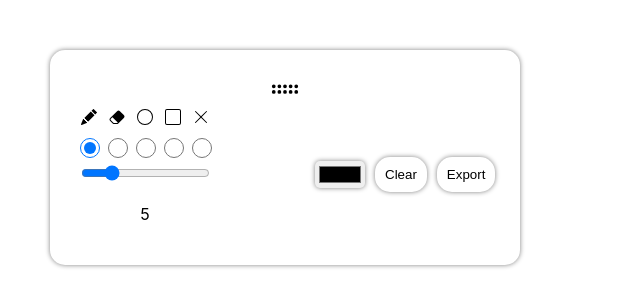
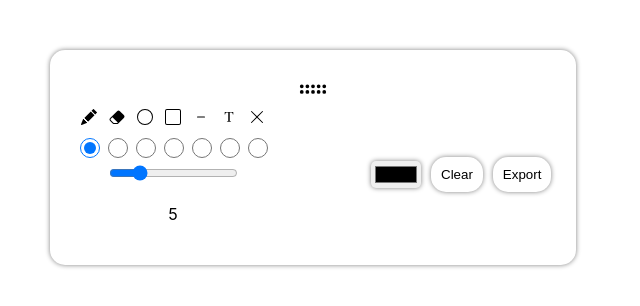
Before and after one commit to jonasbraus/DrawingApp, a React (Create React App) app: page / in a window 1280 px wide. Shown: the top 306 px of the page, without its empty margins (0-640 px from the left). Built offline with nearby package versions, Linux system fonts and the light colour scheme.

Commit message:
New Functions

```diff
--- a/src/App.js
+++ b/src/App.js
@@ -11,7 +11,7 @@ let lastPositions = []
 let strokeWidth = 5
 let lastMouse = 0
 let eraserColor = "rgb(255, 255, 255)"
-let lastStrokeWidthPencil = 5, lastStrokeWidthEraser = 5, lastStrokeWidthRect = 5, lastStrokeWidthCircle = 5
+let lastStrokeWidthPencil = 5, lastStrokeWidthEraser = 5, lastStrokeWidthRect = 5, lastStrokeWidthCircle = 5, lastStrokeWidthLine = 5
 
 let formAnchor = null;
 
@@ -111,6 +111,9 @@ export default function App() {
             setHintHeight(0)
             setDisplayHint(true)
         }
+        else if(selectedTool === "line") {
+            formAnchor = new Position(e.pageX, e.pageY)
+        }
     }
 
     function handleMouseUpCanvas(e) {
@@ -134,6 +137,15 @@ export default function App() {
         } else if(selectedTool === "selector") {
             context.fillStyle = eraserColor
             context.fillRect(formAnchor.x, formAnchor.y, e.pageX - formAnchor.x, e.pageY - formAnchor.y)
+        }
+        else if(selectedTool === "line") {
+            context.strokeStyle = colorValue
+            context.beginPath()
+            context.lineWidth = strokeWidthSliderValue
+            context.moveTo(formAnchor.x, formAnchor.y)
+            context.lineTo(e.pageX, e.pageY)
+            context.stroke()
+            context.moveTo(0, 0)
         }
 
         setDisplayHint(false)
@@ -203,6 +215,10 @@ export default function App() {
             setStrokeWidthSliderValue(lastStrokeWidthCircle)
             strokeWidth = lastStrokeWidthCircle
         }
+        else if (e.target.value === "line") {
+            setStrokeWidthSliderValue(lastStrokeWidthLine)
+            strokeWidth = lastStrokeWidthLine
+        }
     }
 
     return (
@@ -221,10 +237,12 @@ export default function App() {
             </canvas>
 
             <div id={"recthint"} style={{
-                display: displayHint ? "block" : "none",
+                display: displayHint ? "flex" : "none",
+                justifyContent: "center",
+                alignItems: "center",
                 position: "absolute",
                 background: "rgba(0, 0, 0, 0)",
-                border: (selectedTool === "selector" ? 2 : strokeWidthSliderValue) + "px " + hintBorder + " " + colorValue,
+                border: (selectedTool === "selector" ? 2 : strokeWidthSliderValue) + "px " + hintBorder + " " + (selectedTool === "selector" ? "black" : colorValue),
                 left: hintX,
                 top: hintY,
                 width: hintWidth,
@@ -232,7 +250,7 @@ export default function App() {
                 pointerEvents: "none",
                 borderRadius: hintRadius
             }}>
-
+                <p style={{display: (selectedTool === "selector" ? "block" : "none"), textAlign: "center", fontSize: 30, userSelect: "none"}}>X</p>
             </div>
 
             <div id="menubar" style={{
@@ -382,6 +400,43 @@ export default function App() {
                                     gap: 10
                                 }}>
                                     <svg xmlns="http://www.w3.org/2000/svg" width="16" height="16" fill="currentColor"
+                                         className="bi bi-dash" viewBox="0 0 16 16">
+                                        <path d="M4 8a.5.5 0 0 1 .5-.5h7a.5.5 0 0 1 0 1h-7A.5.5 0 0 1 4 8z"/>
+                                    </svg>
+                                    <input type={"radio"} value={"line"} name={"tool"}
+                                           style={{width: 20, height: 20, pointerEvents: "auto"}}
+                                           checked={selectedTool === "line"} onChange={e => {
+                                        handleToolChange(e)
+                                    }}/>
+                                </div>
+
+                                <div style={{
+                                    display: "flex",
+                                    flexDirection: "column",
+                                    alignItems: "center",
+                                    justifyContent: "flex-end",
+                                    gap: 10
+                                }}>
+                                    <svg xmlns="http://www.w3.org/2000/svg" width="16" height="16" fill="currentColor"
+                                         className="bi bi-fonts" viewBox="0 0 16 16">
+                                        <path
+                                            d="M12.258 3h-8.51l-.083 2.46h.479c.26-1.544.758-1.783 2.693-1.845l.424-.013v7.827c0 .663-.144.82-1.3.923v.52h4.082v-.52c-1.162-.103-1.306-.26-1.306-.923V3.602l.431.013c1.934.062 2.434.301 2.693 1.846h.479L12.258 3z"/>
+                                    </svg>
+                                    <input type={"radio"} value={"text"} name={"tool"}
+                                           style={{width: 20, height: 20, pointerEvents: "auto"}}
+                                           checked={selectedTool === "text"} onChange={e => {
+                                        handleToolChange(e)
+                                    }}/>
+                                </div>
+
+                                <div style={{
+                                    display: "flex",
+                                    flexDirection: "column",
+                                    alignItems: "center",
+                                    justifyContent: "flex-end",
+                                    gap: 10
+                                }}>
+                                    <svg xmlns="http://www.w3.org/2000/svg" width="16" height="16" fill="currentColor"
                                          className="bi bi-x-lg" viewBox="0 0 16 16">
                                         <path
                                             d="M2.146 2.854a.5.5 0 1 1 .708-.708L8 7.293l5.146-5.147a.5.5 0 0 1 .708.708L8.707 8l5.147 5.146a.5.5 0 0 1-.708.708L8 8.707l-5.146 5.147a.5.5 0 0 1-.708-.708L7.293 8 2.146 2.854Z"/>
@@ -405,6 +460,8 @@ export default function App() {
                                     lastStrokeWidthRect = strokeWidth;
                                 } else if (selectedTool === "circle") {
                                     lastStrokeWidthCircle = strokeWidth
+                                } else if(selectedTool === "line") {
+                                    lastStrokeWidthLine = strokeWidth
                                 }
 
                             }} style={{pointerEvents: "auto", display: (selectedTool === "selector" ? "none" : "block")}}/>
```
